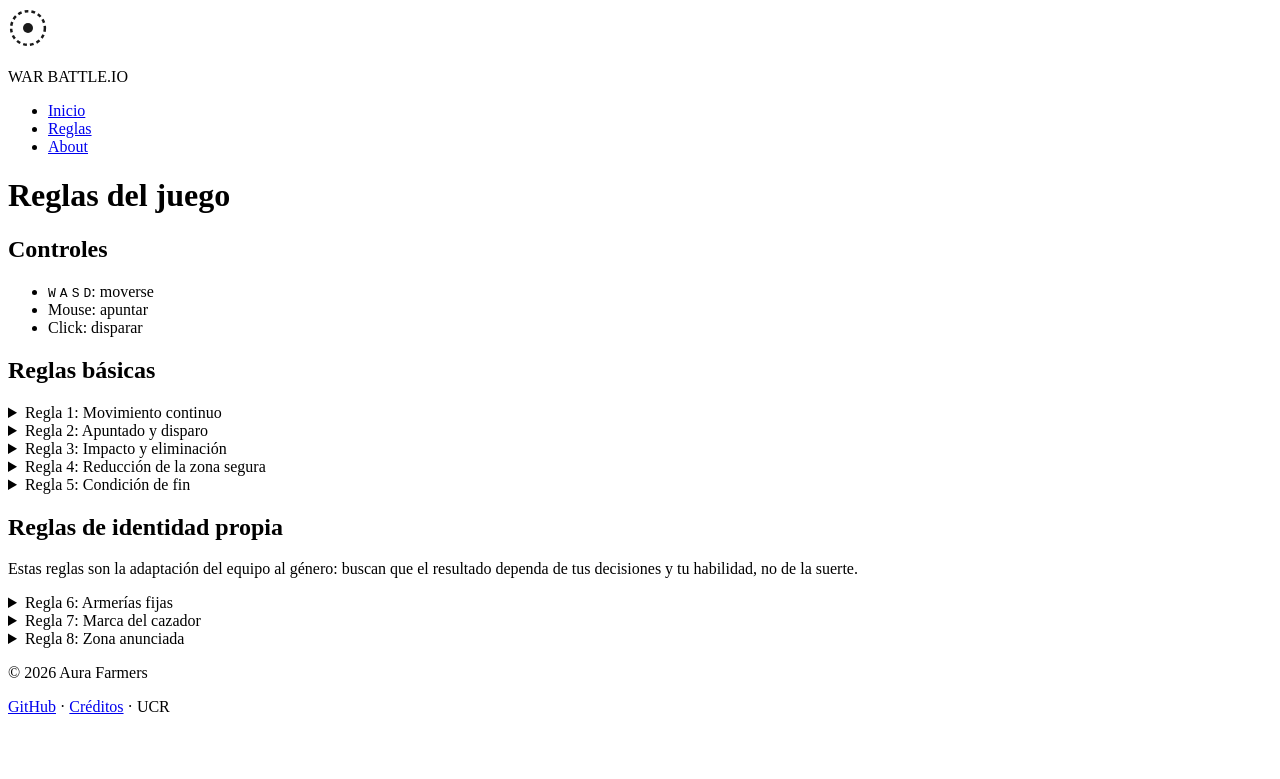
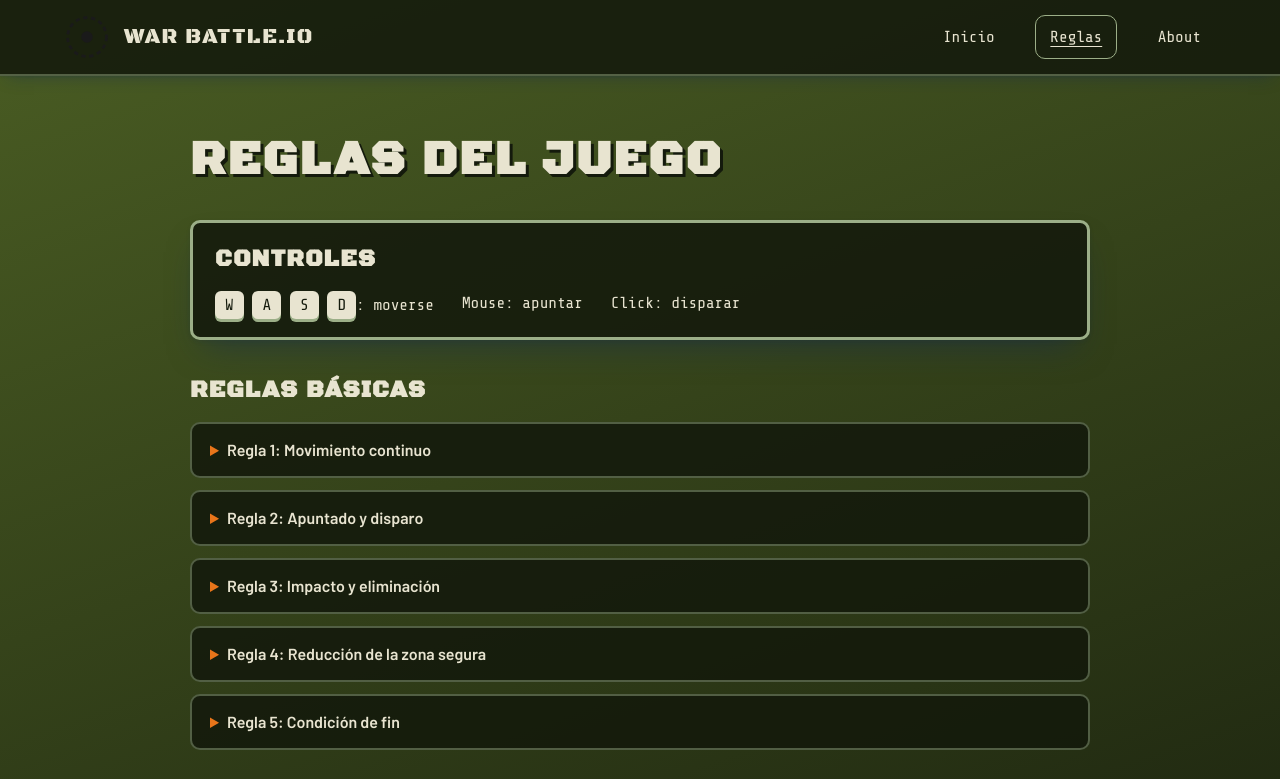
Before and after one commit to JoMoSa27/proyecto-B70134-C39321-C4H757-C4I578, a plain HTML site: page public/faqs.html in a window 1280 px wide. Shown: the top 779 px of the page. Drawn offline with nearby package versions, Linux system fonts and the light colour scheme.

Commit message:
Se agrega el css de estilo de faqs

```diff
--- /dev/null
+++ b/public/css/faqs.css
@@ -0,0 +1,288 @@
+/* Estilos de la página de reglas (faqs.html) */
+
+/* Colores derivados de la paleta, usados solo en esta página */
+.pagina-faqs {
+    --panel: rgb(20 26 12 / 88%);
+    --linea: rgb(156 175 136 / 45%);
+    --texto-suave: rgb(232 228 208 / 80%);
+}
+
+* {
+    box-sizing: border-box;
+}
+
+body.pagina-faqs {
+    min-height: 100vh;
+    margin: 0;
+    display: flex;
+    flex-direction: column;
+    color: var(--text);
+    font-family: var(--font-body);
+    line-height: 1.5;
+    background: linear-gradient(160deg, var(--Background), var(--DarkBackGround));
+}
+
+/* Encabezado y navegación */
+.encabezado {
+    padding: 14px clamp(16px, 5vw, 72px);
+    display: flex;
+    align-items: center;
+    gap: 14px;
+    background: var(--panel);
+    border-bottom: 2px solid var(--linea);
+    box-shadow: var(--sombra-1);
+}
+
+.enlace-logo {
+    display: inline-flex;
+    border-radius: var(--radio);
+}
+
+.logo {
+    display: block;
+    width: 46px;
+    height: 46px;
+    transition: transform var(--dur) var(--ease), filter var(--dur) var(--ease);
+}
+
+.enlace-logo:hover .logo,
+.enlace-logo:focus-visible .logo {
+    transform: rotate(-8deg) scale(1.08);
+    filter: drop-shadow(0 0 6px var(--orange));
+}
+
+.nombre-sitio {
+    margin: 0 auto 0 0;
+    font-family: var(--font-title);
+    font-size: clamp(1rem, 2vw, 1.35rem);
+    letter-spacing: 0.06em;
+}
+
+.lista-navegacion {
+    display: flex;
+    gap: clamp(8px, 2vw, 26px);
+    margin: 0;
+    padding: 0;
+    list-style: none;
+}
+
+.enlace-navegacion {
+    display: inline-block;
+    padding: 9px 14px;
+    color: var(--text);
+    font-family: var(--font-hud);
+    text-decoration: none;
+    border: 1px solid transparent;
+    border-radius: var(--radio);
+    transition:
+        color var(--dur) var(--ease),
+        background-color var(--dur) var(--ease),
+        border-color var(--dur) var(--ease);
+}
+
+/* La página actual se marca con borde y subrayado, no solo con color */
+.enlace-navegacion[aria-current="page"] {
+    border-color: var(--accents);
+    text-decoration: underline;
+    text-underline-offset: 4px;
+}
+
+.enlace-navegacion:hover,
+.enlace-navegacion:focus-visible {
+    color: var(--DarkBackGround);
+    background: var(--accents);
+    border-color: var(--text);
+}
+
+/* Foco visible para navegar con teclado */
+a:focus-visible,
+summary:focus-visible {
+    outline: 3px solid var(--orange);
+    outline-offset: 3px;
+}
+
+/* Contenido principal */
+.contenido-faqs {
+    width: min(100% - 32px, 900px);
+    flex: 1;
+    margin: 0 auto;
+    padding: clamp(28px, 6vh, 56px) 0;
+}
+
+.contenido-faqs h1 {
+    margin: 0 0 24px;
+    color: var(--text);
+    font-size: clamp(1.8rem, 5vw, 3rem);
+    text-shadow: 3px 3px 0 var(--DarkBackGround);
+}
+
+.contenido-faqs h2 {
+    margin: 32px 0 14px;
+    color: var(--text);
+    font-size: clamp(1.1rem, 3vw, 1.5rem);
+}
+
+/* Tarjeta de controles */
+.controles {
+    padding: 18px 22px;
+    background: var(--panel);
+    border: var(--borde) solid var(--accents);
+    border-radius: var(--radio);
+    box-shadow: var(--sombra-2);
+}
+
+.controles h2 {
+    margin-top: 0;
+}
+
+.lista-controles {
+    display: flex;
+    flex-wrap: wrap;
+    gap: 10px 28px;
+    margin: 0;
+    padding: 0;
+    list-style: none;
+    font-family: var(--font-hud);
+}
+
+kbd {
+    display: inline-block;
+    min-width: 1.8em;
+    padding: 2px 6px;
+    color: var(--DarkBackGround);
+    font-family: var(--font-hud);
+    text-align: center;
+    background: var(--text);
+    border-radius: 6px;
+    box-shadow: 0 3px 0 var(--accents);
+}
+
+.intro-reglas {
+    margin: 0 0 14px;
+    color: var(--texto-suave);
+}
+
+/* Acordeón de reglas (details/summary) */
+.regla {
+    margin-bottom: 12px;
+    background: var(--panel);
+    border: 2px solid var(--linea);
+    border-radius: var(--radio);
+    transition: border-color var(--dur) var(--ease), transform var(--dur) var(--ease);
+}
+
+.regla:hover {
+    border-color: var(--accents);
+    transform: translateX(4px);
+}
+
+/* Abierta: además del color cambia el triángulo y el grosor del borde */
+.regla[open] {
+    border-color: var(--orange);
+    border-left-width: 6px;
+}
+
+.regla summary {
+    padding: 14px 18px;
+    font-weight: 600;
+    border-radius: var(--radio);
+    cursor: pointer;
+}
+
+.regla summary::marker {
+    color: var(--orange);
+}
+
+.regla p {
+    margin: 0;
+    padding: 0 18px 16px;
+    color: var(--texto-suave);
+}
+
+.regla[open] p {
+    animation: aparecer var(--dur) var(--ease);
+}
+
+@keyframes aparecer {
+    from {
+        opacity: 0;
+        transform: translateY(-6px);
+    }
+
+    to {
+        opacity: 1;
+        transform: translateY(0);
+    }
+}
+
+/* Pie de página */
+.pie-pagina {
+    padding: 16px 20px;
+    display: flex;
+    flex-wrap: wrap;
+    justify-content: space-between;
+    gap: 8px 20px;
+    color: var(--texto-suave);
+    font-size: 0.9rem;
+    background: var(--DarkBackGround);
+    border-top: 1px solid var(--linea);
+}
+
+.copyright,
+.enlaces-pie {
+    margin: 0;
+}
+
+.enlace-pie {
+    color: var(--accents);
+    transition: color var(--dur) var(--ease);
+}
+
+.enlace-pie:hover,
+.enlace-pie:focus-visible {
+    color: var(--orange);
+}
+
+/* Pantallas pequeñas */
+@media (width <= 600px) {
+    .encabezado {
+        flex-wrap: wrap;
+        padding: 12px 16px;
+    }
+
+    .logo {
+        width: 38px;
+        height: 38px;
+    }
+
+    .navegacion {
+        width: 100%;
+    }
+
+    .lista-navegacion {
+        justify-content: center;
+    }
+
+    .lista-controles {
+        flex-direction: column;
+    }
+
+    .pie-pagina {
+        justify-content: center;
+        text-align: center;
+    }
+}
+
+/* Sin animaciones si el usuario lo pide */
+@media (prefers-reduced-motion: reduce) {
+    *,
+    *::before,
+    *::after {
+        transition-duration: 0.01ms !important;
+        animation-duration: 0.01ms !important;
+    }
+
+    .regla:hover {
+        transform: none;
+    }
+}
--- a/public/faqs.html
+++ b/public/faqs.html
@@ -6,27 +6,30 @@
     <meta name="viewport" content="width=device-width, initial-scale=1" />
     <title>FAQs y Reglas — WAR BATTLE.IO</title>
     <link rel="icon" href="assets/favicon.svg" type="image/svg+xml" />
+    <link rel="stylesheet" href="css/tokens.css" />
+    <link rel="stylesheet" href="css/faqs.css" />
 </head>
 
-<body>
-    <header>
-        <a href="index.html"><img src="assets/favicon.svg" alt="Logo de WAR BATTLE.IO" width="40" height="40" /></a>
-        <p>WAR BATTLE.IO</p>
-        <nav>
-            <ul>
-                <li><a href="index.html">Inicio</a></li>
-                <li><a href="faqs.html">Reglas</a></li>
-                <li><a href="about.html">About</a></li>
+<body class="pagina-faqs">
+    <header class="encabezado">
+        <a href="index.html" class="enlace-logo"><img src="assets/favicon.svg" alt="Logo de WAR BATTLE.IO" width="40"
+                height="40" class="logo" /></a>
+        <p class="nombre-sitio">WAR BATTLE.IO</p>
+        <nav class="navegacion">
+            <ul class="lista-navegacion">
+                <li><a href="index.html" class="enlace-navegacion">Inicio</a></li>
+                <li><a href="faqs.html" class="enlace-navegacion" aria-current="page">Reglas</a></li>
+                <li><a href="about.html" class="enlace-navegacion">About</a></li>
             </ul>
         </nav>
     </header>
 
-    <main>
+    <main class="contenido-faqs">
         <h1>Reglas del juego</h1>
 
-        <section>
+        <section class="controles">
             <h2>Controles</h2>
-            <ul>
+            <ul class="lista-controles">
                 <li><kbd>W</kbd> <kbd>A</kbd> <kbd>S</kbd> <kbd>D</kbd>: moverse</li>
                 <li>Mouse: apuntar</li>
                 <li>Click: disparar</li>
@@ -36,35 +39,35 @@
         <section>
             <h2>Reglas básicas</h2>
 
-            <details>
+            <details class="regla">
                 <summary>Regla 1: Movimiento continuo</summary>
                 <p>Mientras mantengas pulsada una tecla de dirección (W, A, S, D), tu personaje se mueve en esa
                     dirección a velocidad constante. No se pueden atravesar obstáculos ni los límites del mapa: si
                     chocas con algo, te detienes en el punto de contacto.</p>
             </details>
 
-            <details>
+            <details class="regla">
                 <summary>Regla 2: Apuntado y disparo</summary>
                 <p>Apuntas con el mouse y disparas con el click principal. El disparo requiere munición disponible
                     y respetar la cadencia del arma. El proyectil sale desde tu posición hacia donde apuntaste y
                     avanza hasta impactar o llegar a su alcance máximo.</p>
             </details>
 
-            <details>
+            <details class="regla">
                 <summary>Regla 3: Impacto y eliminación</summary>
                 <p>Si un proyectil golpea a otro jugador, le resta el daño del arma. Si golpea un obstáculo,
                     desaparece sin hacer daño. Cuando la vida de un jugador llega a 0 queda eliminado y pasa a modo
                     espectador.</p>
             </details>
 
-            <details>
+            <details class="regla">
                 <summary>Regla 4: Reducción de la zona segura</summary>
                 <p>Cada 90 segundos la zona segura se reduce y su centro se mueve a otra posición. Si estás fuera
                     de la zona pierdes vida de forma continua: 2, 4, 7 y 12 puntos por segundo en las fases 1 a 4.
                     El daño de zona también puede eliminarte.</p>
             </details>
 
-            <details>
+            <details class="regla">
                 <summary>Regla 5: Condición de fin</summary>
                 <p>La partida termina cuando queda un solo jugador con vida, que es el ganador. Si los dos últimos
                     jugadores son eliminados al mismo tiempo, es empate. Al final se muestra la tabla de posiciones
@@ -74,24 +77,24 @@
 
         <section>
             <h2>Reglas de identidad propia</h2>
-            <p>Estas reglas son la adaptación del equipo al género: buscan que el resultado dependa de tus
+            <p class="intro-reglas">Estas reglas son la adaptación del equipo al género: buscan que el resultado dependa de tus
                 decisiones y tu habilidad, no de la suerte.</p>
 
-            <details>
+            <details class="regla">
                 <summary>Regla 6: Armerías fijas</summary>
                 <p>Todos empiezan con la misma arma básica. Las demás armas solo se consiguen en las 6 armerías del
                     mapa, que siempre están en el mismo lugar y se ven en el minimapa. Al pararte sobre una armería
                     disponible recoges su arma automáticamente; después queda inactiva por 45 segundos.</p>
             </details>
 
-            <details>
+            <details class="regla">
                 <summary>Regla 7: Marca del cazador</summary>
                 <p>El jugador con más eliminaciones recibe la marca del cazador y su posición se muestra en el
                     minimapa de todos los demás. La marca pasa a otro jugador en cuanto alguien iguale o supere sus
                     eliminaciones.</p>
             </details>
 
-            <details>
+            <details class="regla">
                 <summary>Regla 8: Zona anunciada</summary>
                 <p>El centro y el radio de la siguiente zona aparecen en el minimapa 20 segundos antes de que
                     empiece a cerrarse, para que puedas decidir con tiempo hacia dónde moverte.</p>
@@ -99,9 +102,10 @@
         </section>
     </main>
 
-    <footer>
-        <p>&#169; 2026 Aura Farmers</p>
-        <p><a href="https://github.com/JoMoSa27/proyecto-B70134-C39321-C4H757-C4I578">GitHub</a> · <a
+    <footer class="pie-pagina">
+        <p class="copyright">&#169; 2026 Aura Farmers</p>
+        <p class="enlaces-pie"><a href="https://github.com/JoMoSa27/proyecto-B70134-C39321-C4H757-C4I578"
+                class="enlace-pie">GitHub</a> · <a class="enlace-pie"
                 href="about.html">Créditos</a> · UCR</p>
     </footer>
 </body>
```
